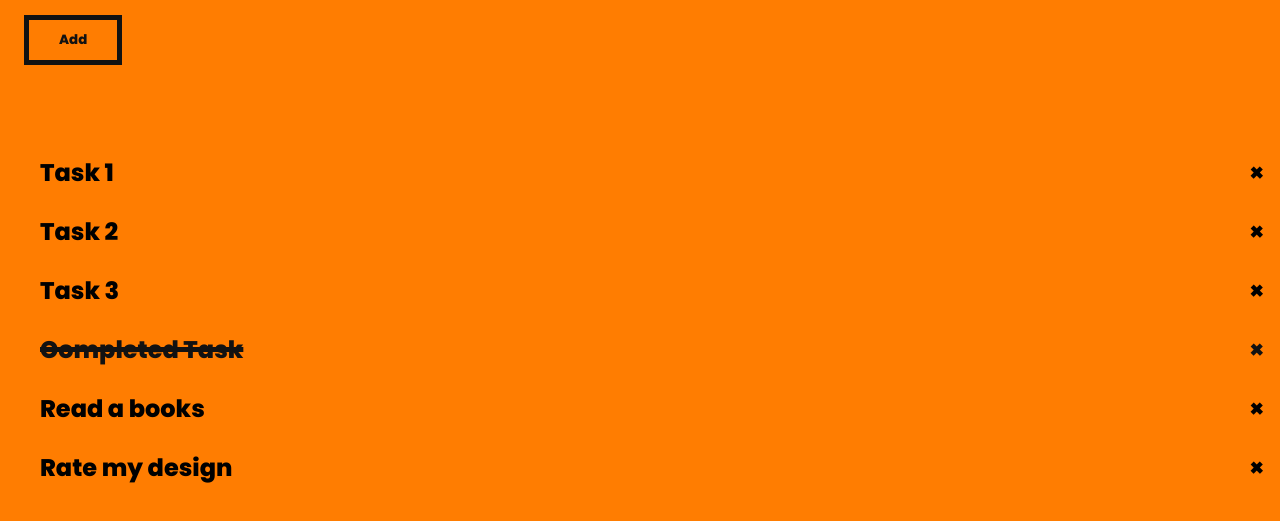
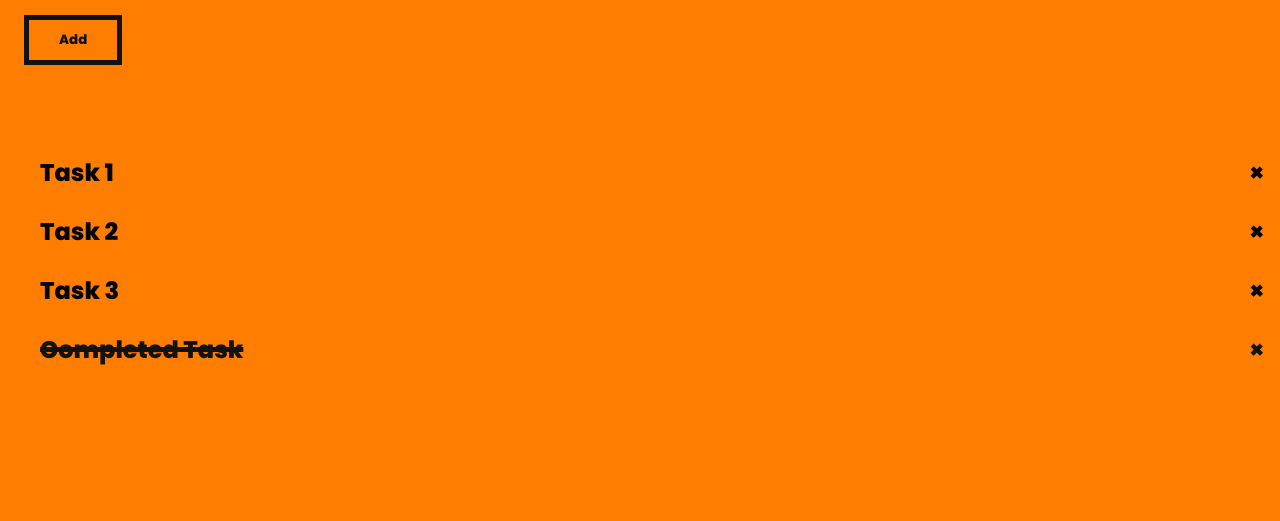
Before and after one commit to fewprojects/letsdoit, a plain HTML site: page index.html in a window 1280 px wide. Shown: the part 269-790 px from the top of the page. Drawn offline with Linux system fonts and the light colour scheme.

Commit message:
pre made task reduced

```diff
--- a/index.html
+++ b/index.html
@@ -169,8 +169,7 @@
         <li>Task 2 </li>
         <li>Task 3</li>
         <li class="checked">Completed Task</li>
-        <li>Read a books</li>
-        <li>Rate my design</li>
+
     </ul>
     <script>
         var input = document.getElementById("myInput");
```
